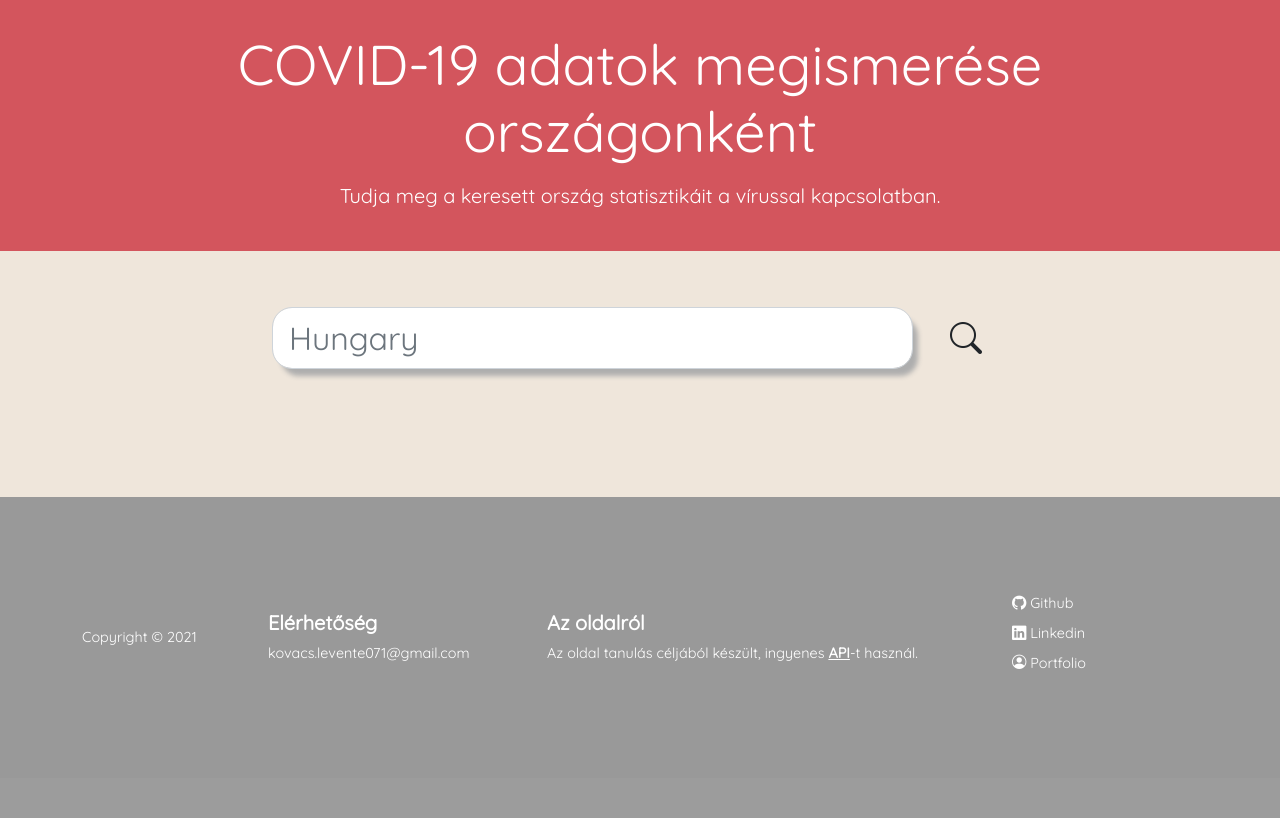
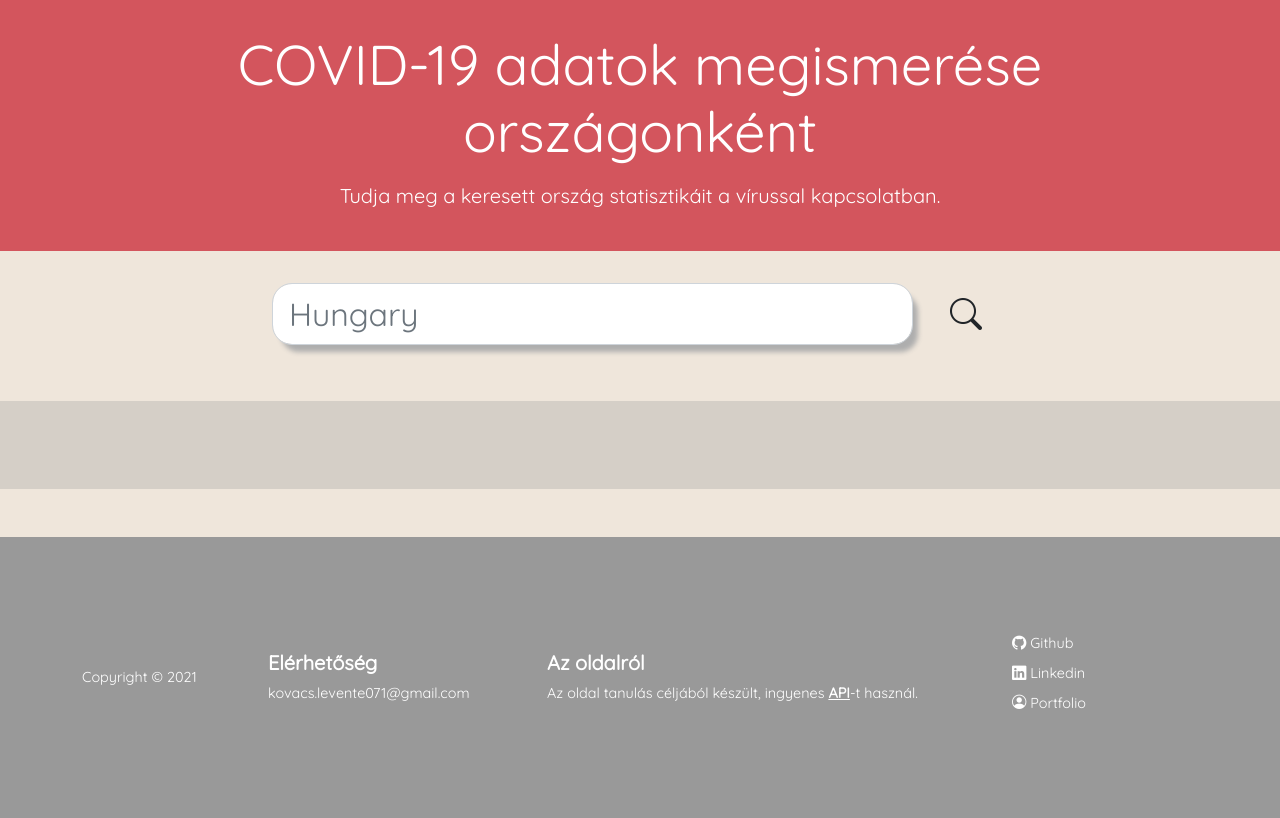
Before and after one commit to leventekovacs/COVID-19-statistics, a PHP site: page / in a window 1280 px wide. Shown: the part 381-1199 px from the top of the page. Before the commit the page ends 1050 px from the top, so only its background shows below. Run offline with PHP 8.4, Linux system fonts and the light colour scheme; some libraries are stand-ins or nearby versions.

Commit message:
finish project version 1

```diff
--- a/css/styles.css
+++ b/css/styles.css
@@ -2,7 +2,6 @@
 
 html {
     scroll-behavior: smooth;
-
 }
 
 body {
@@ -14,8 +13,7 @@
     padding: 0;
     font-family: 'Quicksand', sans-serif;
     min-width: 360px;
-    width: 100%;
-    overflow:hidden
+    overflow: hidden;
 }
 
 .nav-bg-color {
@@ -76,7 +74,6 @@
 .form-control:focus {
     color: #212529;
     background-color: #fff;
-    border-color: rgba(161, 161, 161, 0.555);
     outline: 0;
     box-shadow: 0 0 0 0.25rem rgba(210, 77, 87,.25);
   }
@@ -103,45 +100,25 @@
 }
 
 .dropdown-content {
-    display: block;
+    display: flex;
     background-color: #f6f6f6;
     border-radius: 20px;
     max-height: 0;
     overflow: hidden;
-    transition: max-height .5s ease-in;
+    transition: max-height .5s ease-out;
 }
 
 .dropdown-content-show {
     max-height: 10000px;
 }
 
-.dropdown-content ul {
-    margin: 0;
-    padding: .25rem;
-    columns: 2;
-    -webkit-columns: 2;
-    -moz-columns: 2;
-}
-
-@media screen and (min-width: 576px) {
-    .dropdown-content ul {
-        margin: 0;
-        padding: .25rem;
-        columns: 4;
-        -webkit-columns: 4;
-        -moz-columns: 4;
-    }
-}
-
-.dropdown-content li {
+.dropdown-content .list-item {
     color: black;
-    padding: 12px 16px;
-    text-decoration: none;
     display: block;
     transition: all 0.5 ease-in-out;
 }
 
-.dropdown-content li:hover {
+.dropdown-content .list-item:hover {
     background-color: rgba(210, 77, 87,.95);
     color: rgba(255,255,255,1);
     font-style: bold;
@@ -149,6 +126,55 @@
     cursor: pointer;
     padding-left: 1.5rem;
     font-weight: bold;
+}
+
+#statistics-container {
+    background-color: rgba(153, 153,153, .3);
+    padding-bottom: 1rem;
+}
+
+#statistics-container h2 {
+    margin: 0;
+    font-weight: bold;
+    text-align: center;
+}
+
+#statistics-container span {
+    color: rgb(210, 77, 87);
+}
+
+.info-box {
+    text-align: center;
+    color: #fff;
+    background-color: rgb(210, 77, 87);
+    border-color: rgb(153 153 153);
+    border-radius: 20px;
+    box-shadow: 0 0 0 0.25rem rgba(210, 77, 87,.25);
+}
+
+.info-box h1 {
+    margin: 0;
+    padding-bottom: 1rem;
+    font-weight: bold;
+}
+
+.info-box h2 {
+    margin: 0;
+    font-weight: bold;
+}
+
+.info-box p {
+    margin: 0;
+    font-size: 1.25em;
+}
+
+.info-box span {
+    font-weight: bold;
+    color: #fff !important;
+}
+
+.number-box {
+    background-color: rgba(210, 77, 87, .8) !important;
 }
 
 footer {
--- a/index.html
+++ b/index.html
@@ -56,32 +56,42 @@
     </div>
   </section>
 
-  <section class="container my-5 pt-2 pb-5">
+  <section class="container my-3 py-2">
     <div class="row">
-
       <div class="d-none d-lg-block col-2">
       </div>
 
         <div class="col-9 col-sm-10 col-lg-7">
           <div class="dropdown">
             <input class="form-control search-box ps-3" type="search" placeholder="Hungary"
-             onClick="showCountriesToggle()" id="search-box">
-            <div class="dropdown-content my-3" id="countries-dropdown">
-              <ul>
-              </ul>
-            </div>
+             onClick="showCountriesToggle()" onKeyUp="countriesListFilter()" id="search-box">
           </div>
         </div>
 
         <div class="col-3 col-sm-2 col-lg-1" id="search-icon">
           <form>
-            <button class="btn "type="submit"> <i class="bi bi-search"></i> </button>
+            <button class="btn" type="submit"> <i class="bi bi-search"></i> </button>
           </form>
         </div>
 
-
       <div class="d-none d-lg-block col-2">
       </div>
+    </div>
+
+    <div class="row my-3">
+      <div class="col-1 col-lg-2"></div>
+        <div class="col-5">
+          <div class="row align-items-center flex-column dropdown-content"></div>
+        </div>
+      <div class="col-5"></div>
+    </div>
+  </section>
+
+  <section class="container-fluid mt-2 mb-5" id="statistics-container">
+    <div class="row mb-4"> </div>
+    <div class="row justify-content-center mb-4"> </div>
+    <div class="row justify-content-center align-items-stretch"> </div>
+    <div class="row justify-content-center align-items-stretch mb-sm-4"> </div>
   </section>
 
   <footer class="mt-4 container-fluid">
--- a/js/script.js
+++ b/js/script.js
@@ -1,29 +1,77 @@
 const navbar = document.querySelector(".navbar");
 const searchBox = document.getElementById("search-box");
-const countriesDropdown = document.getElementById("countries-dropdown");
+const countriesDropdown = document.querySelector(".dropdown-content");
+const searchIcon = document.getElementById("search-icon");
+const statisticsContainer = document.getElementById("statistics-container");
 
-const searchIcon = document.getElementById("search-icon");
+let currentCountry;
 
-document.addEventListener("DOMContentLoaded", async () => {
-	let countryStatistics;
-	try {
-		countryStatistics = await loadCountryStatistics();
-	} catch (e) {
-		console.log(e);
-	}
+function renderStatistics() {
+	statisticsContainer.childNodes[1].innerHTML =
+	`
+	<div class="col-12 mb-sm-2 pt-4">
+	  <h2>A lakosság <span>${
+		(Math.round((currentCountry.cases.total/currentCountry.population) * 10000)) / 100}
+	  %</span>-a kapta el a vírust, amelynek <span>${
+		(Math.round((currentCountry.deaths.total/currentCountry.cases.total) * 10000)) / 100}
+	  %</span>-a elhunyt.</h2>
+	</div>
+	`;
 
-	countryStatistics.sort((a, b) => (a.country > b.country) ? 1 : -1);
-	let dropdownHTML = "";
-	console.log(countryStatistics)
-	const noneDisplayedElements = ["All","Asia","Africa","Europe"]
-	countryStatistics.forEach(country => {
-		if(!noneDisplayedElements.includes(country.country)) {
-			dropdownHTML += `<li class="country-menu-item" data-country="${country.country}" onClick="showCountriesToggle()">${country.country}</li>`
-		}
-	});
-	countriesDropdown.childNodes[1].innerHTML = dropdownHTML;
-	setCountryMenuProperties();
-});
+	statisticsContainer.childNodes[3].innerHTML =
+	`
+	<div class="col-10 col-md-6 col-lg-4 info-box mt-3 mb-2 py-5">
+	  <h1>${currentCountry.country}</h1>
+	  <p>Legutóbbi frissítés ${currentCountry.time.substring(11, 16)}-kor történt.</p>
+	</div>
+	`;
+
+	statisticsContainer.childNodes[5].innerHTML =
+	`
+	<div class="order-0 col-5 col-sm-3 info-box m-2 p-4">
+	  <h2>Aktív fertőzött</h2>
+	</div>
+
+	<div class="order-1 col-5 col-sm-4 info-box m-2 p-4">
+	  <h2>Kritikus állapotú</h2>
+	</div>
+
+	<div class="order-4 order-sm-2 col-6 col-sm-3 info-box m-2 p-4">
+	  <h2>Elhunyt</h2>
+	</div>
+
+	<div class="order-2 order-sm-3 col-5 col-sm-3 info-box number-box m-2 p-4">
+	  <p><span>${numberWithSpaces(currentCountry.cases.active)}</span></p>
+	</div>
+
+	<div class="order-3 order-sm-4 col-5 col-sm-4 info-box number-box m-2 p-4">
+	  <p><span>${numberWithSpaces(currentCountry.cases.critical)}</span></p>
+	</div>
+
+	<div class="order-5 col-6 col-sm-3 info-box number-box m-2 p-4">
+	  <p><span>${numberWithSpaces(currentCountry.deaths.total)}</span></p>
+	</div>
+	`;
+
+	statisticsContainer.childNodes[7].innerHTML =
+	`
+	<div class="order-1 col-5 info-box m-2 p-4">
+	  <h2>Összes fertőzött</h2>
+	</div>
+
+	<div class="order-2 order-sm-3 col-5 info-box number-box m-2 p-4">
+	  <p><span>${numberWithSpaces(currentCountry.cases.total)}</span></p>
+	</div>
+
+	<div class="order-3 order-sm-2 col-5 info-box m-2 p-4">
+	  <h2>Tesztek</h2>
+	</div>
+
+	<div class="order-4 col-5 info-box number-box m-2 p-4">
+	  <p><span>${numberWithSpaces(currentCountry.tests.total)}</span></p>
+	</div>
+	`;
+}
 
 document.addEventListener("scroll", function()  {
 	if(window.scrollY > 50) {
@@ -34,13 +82,62 @@
 	}
 });
 
+
+document.addEventListener("DOMContentLoaded", async () => {
+	let countryStatistics;
+	try {
+		countryStatistics = await loadCountryStatistics();
+	} catch (e) {
+		console.log(e);
+	}
+
+	//placeholder
+	currentCountry = countryStatistics.find(element => element.country == "Hungary");
+	renderStatistics();
+
+	countryStatistics.sort((a, b) => (a.country > b.country) ? 1 : -1);
+	let dropdownHTML = "";
+	const noneDisplayedElements = ["All","Asia","Africa","Europe",
+	"MS-Zaandam","MS-Zaandam-"]
+	countryStatistics.forEach(country => {
+		if(!noneDisplayedElements.includes(country.country)) {
+			dropdownHTML += `<div class="col-12 py-4 px-4 list-item"
+			data-country="${country.country}" onClick="showCountriesToggle()">
+			${country.country}</div>`
+		}
+	});
+	countriesDropdown.innerHTML = dropdownHTML;
+
+	setCountryMenuProperties();
+
+	searchIcon.addEventListener("click", (event) => {
+		event.preventDefault();
+		selectCountryEventHandler(countryStatistics);
+	});
+
+	document.addEventListener('keypress', (event) => {
+		if (event.key === 'Enter') {
+			selectCountryEventHandler(countryStatistics)
+		}
+	});
+});
+
+function isValidCountry(lisOfCountries, country) {
+	for(let i = 0; i < lisOfCountries.length; i++) {
+	  if(lisOfCountries[i].country === country) {
+	    return true;
+	  }
+	}
+	return false;
+}
+
 function showCountriesToggle() {
 	countriesDropdown.classList.toggle("dropdown-content-show");
 	window.scroll(0,searchBox.offsetTop-navbar.offsetHeight - 10);
 }
 
 function setCountryMenuProperties() {
-	const countryMenuItems = document.querySelectorAll(".country-menu-item");
+	const countryMenuItems = document.querySelectorAll(".list-item");
 	countryMenuItems.forEach(item => {
 		item.addEventListener("click", () => {
 			searchBox.value = item.dataset.country;
@@ -49,13 +146,32 @@
 	});
 }
 
-searchIcon.addEventListener("submit", (event) => {
-	event.preventDefault();
-	const selecedCountry = searchBox.value;
-	if(selecedCountry == "") {
-		alert("Nem adott meg országot.");
+function countriesListFilter() {
+	countriesDropdown.classList.add("dropdown-content-show");
+  const countryList = countriesDropdown.querySelectorAll(".list-item");
+  countryList.forEach(element => {
+	const country = element.dataset.country.toUpperCase()
+	const searchText = searchBox.value.toUpperCase()
+	if(country.startsWith(searchText)) {
+		element.style.display = "block";
+	} else {
+		element.style.display = "none";
 	}
-})
+  });
+}
+
+function selectCountryEventHandler(countryStatistics) {
+	const selectedCountry = searchBox.value;
+	if(selectedCountry == "") {
+	  alert("Nem adott meg országot.");
+	} else if(!isValidCountry (countryStatistics, selectedCountry)) {
+		alert("Nincs ilyen nevű ország.");
+	} else {
+	  currentCountry = countryStatistics.find(element => element.country == selectedCountry);
+	  renderStatistics();
+	  window.scroll(0,statisticsContainer.offsetTop-navbar.offsetHeight);
+	}
+}
 
 //API calling
 async function loadCountryStatistics() {
@@ -77,15 +193,6 @@
 	return statistics.response;
 }
 
-//working on
-function selectCountryByName(selectedCountry) {
-
-	state.forEach(element => {
-		if(element.country == selectedCountry) {
-			return element;
-		}
-		console.log(element);
-	});
-
-	return undefined;
+function numberWithSpaces(x) {
+    return x.toString().replace(/\B(?=(\d{3})+(?!\d))/g, " ");
 }
```
